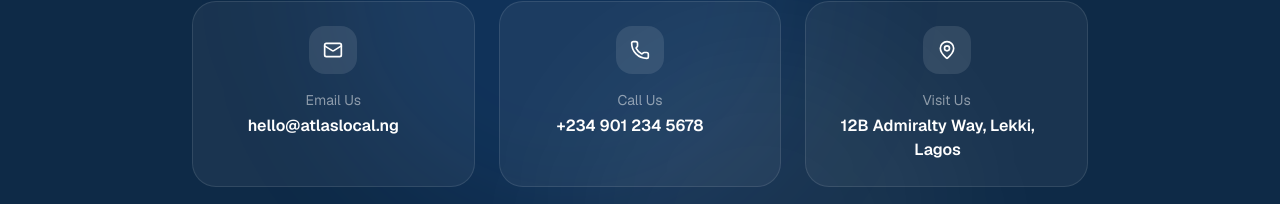
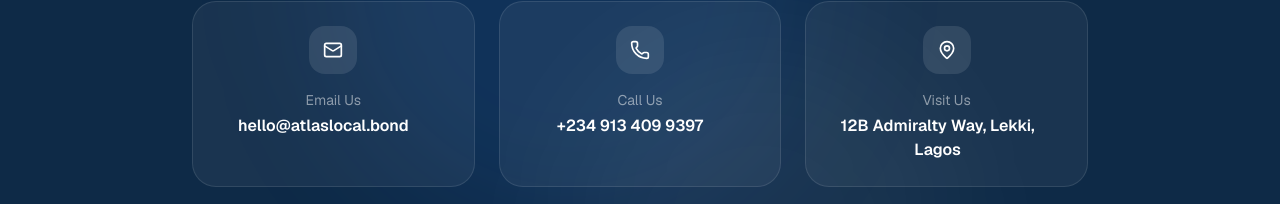
Before and after one commit to chuzi125/atlas_local-2, a Next.js app in the folder atlas_local_2/: page / in a window 1280 px wide. Shown: the part 3821-4025 px from the top of the page. Built offline with nearby package versions, Linux system fonts and the light colour scheme.

Commit message:
Modify contact details in ContactFooter component
Updated contact information and email address in the ContactFooter component.

```diff
--- a/atlas_local_2/components/contact-footer.tsx
+++ b/atlas_local_2/components/contact-footer.tsx
@@ -29,8 +29,8 @@
 
         <div className="grid md:grid-cols-3 gap-6 max-w-4xl mx-auto mb-20">
           {[
-            { icon: Mail, label: "Email Us", value: "hello@atlaslocal.ng", href: "mailto:hello@atlaslocal.ng" },
-            { icon: Phone, label: "Call Us", value: "+234 901 234 5678", href: "tel:+2349012345678" },
+            { icon: Mail, label: "Email Us", value: "hello@atlaslocal.bond", href: "mailto:hello@atlaslocal.bond" },
+            { icon: Phone, label: "Call Us", value: "+234 913 409 9397", href: "tel:+2349134099397" },
             { icon: MapPin, label: "Visit Us", value: "12B Admiralty Way, Lekki, Lagos", href: "#" },
           ].map((item) => (
             <motion.a
```
